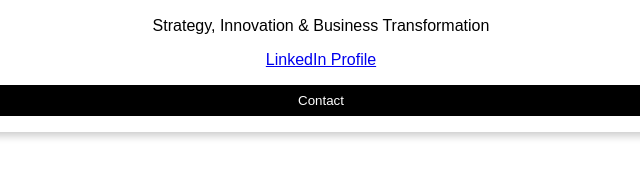
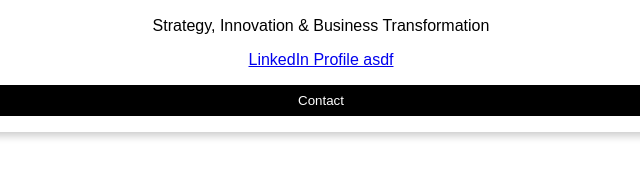
Before and after one commit to cealvarador/MIT-git, a plain HTML site: page index.html in a window 1280 px wide. Shown: the part 430-608 px from the top of the page, 319-959 px from the left. Drawn offline with Linux system fonts and the light colour scheme.

Commit message:
Update index.html

```diff
--- a/index.html
+++ b/index.html
@@ -85,7 +85,7 @@ html {
       <div class="container">
         <h2>Carlos Alvarado</h2>
         <p class="title">Strategy, Innovation & Business Transformation</p>
-        <a href="https://www.linkedin.com/in/cealvarador/">LinkedIn Profile</p>
+        <a href="https://www.linkedin.com/in/cealvarador/">LinkedIn Profile asdf</p>
         <p><button class="button">Contact</button></p>
       </div>
     </div>
```
